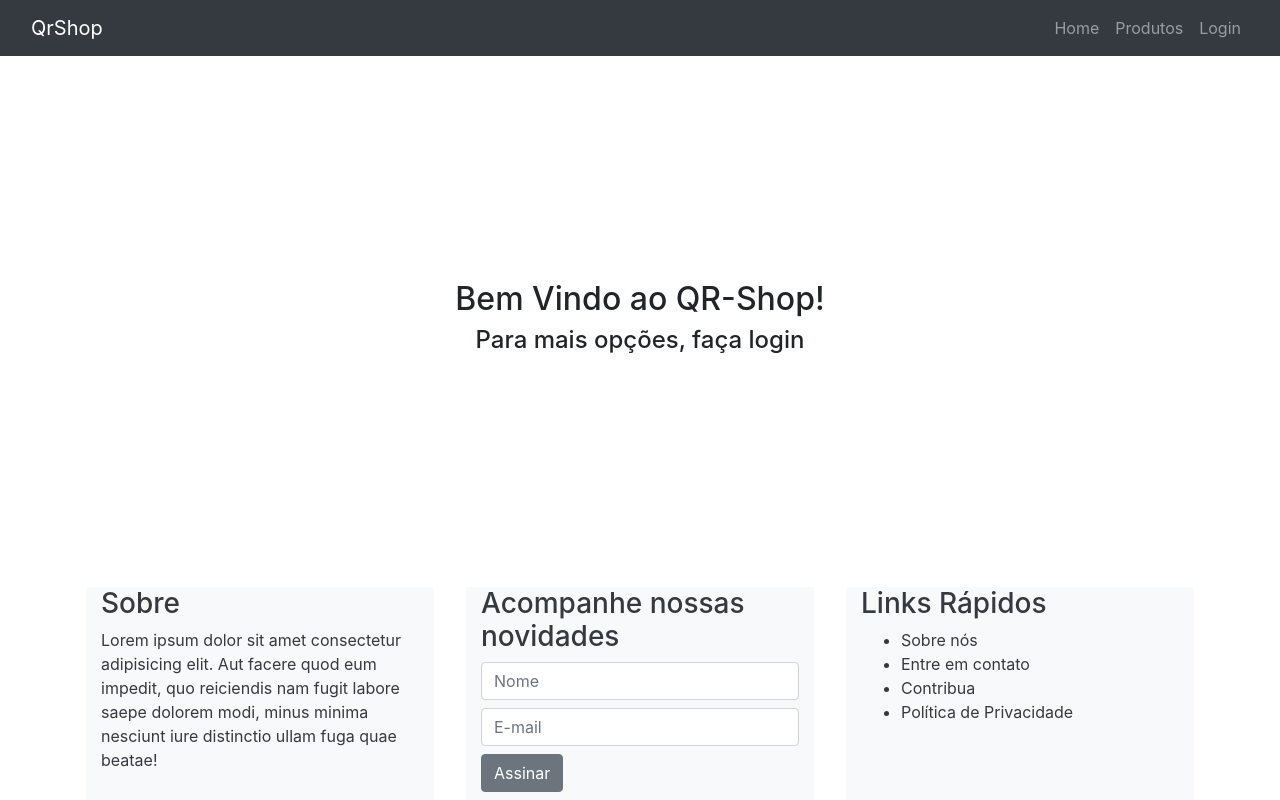
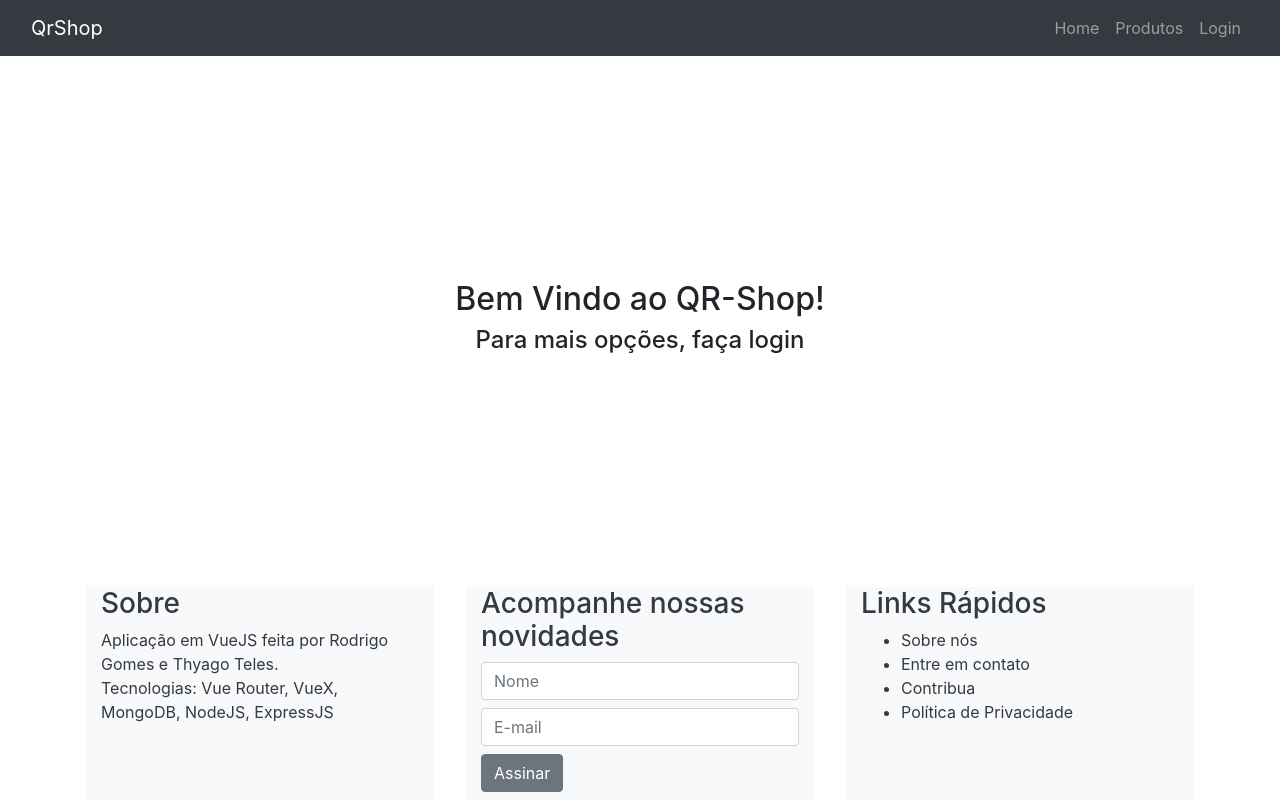
Before and after one commit to 21E321E4-DFE-GRP-EDS-01C1-N2-P1/qr-shop2, a Vue app: page / in a window 1280 px wide. Built offline with nearby package versions, Linux system fonts and the light colour scheme.

Commit message:
footer++

```diff
--- a/src/components/templates/footer/Footer.vue
+++ b/src/components/templates/footer/Footer.vue
@@ -3,7 +3,8 @@
     <b-row id='row'>
       <b-col class='bg-light text-dark mx-3'>
         <h3>Sobre</h3>
-        <p>Lorem ipsum dolor sit amet consectetur adipisicing elit. Aut facere quod eum impedit, quo reiciendis nam fugit labore saepe dolorem modi, minus minima nesciunt iure distinctio ullam fuga quae beatae!</p>
+        <p>Aplicação em VueJS feita por Rodrigo Gomes e Thyago Teles.
+          <br/>Tecnologias: Vue Router, VueX, MongoDB, NodeJS, ExpressJS</p>
       </b-col>
       <b-col class='bg-light text-dark mx-3'>
         <h3>Acompanhe nossas novidades</h3>
```
